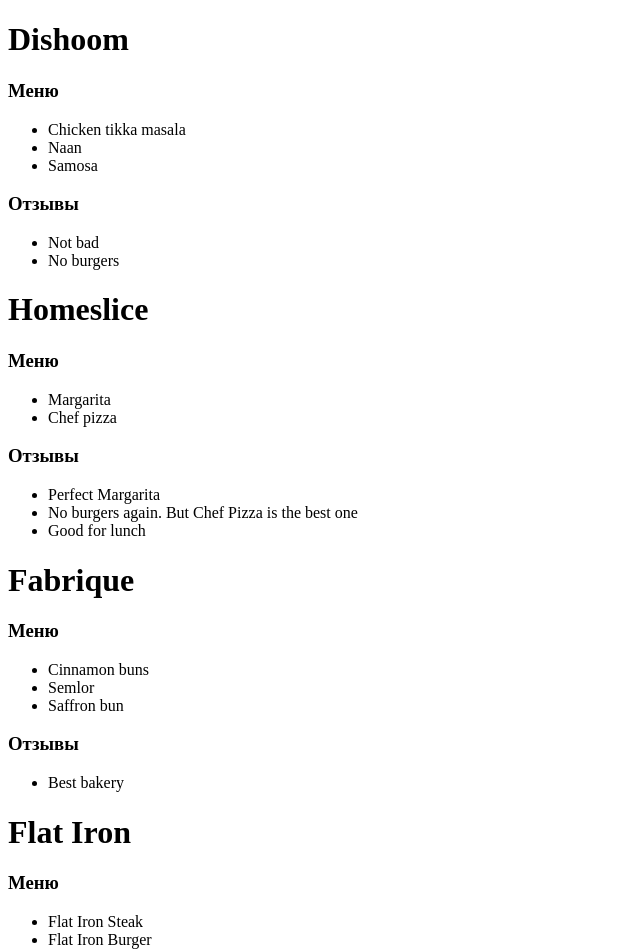
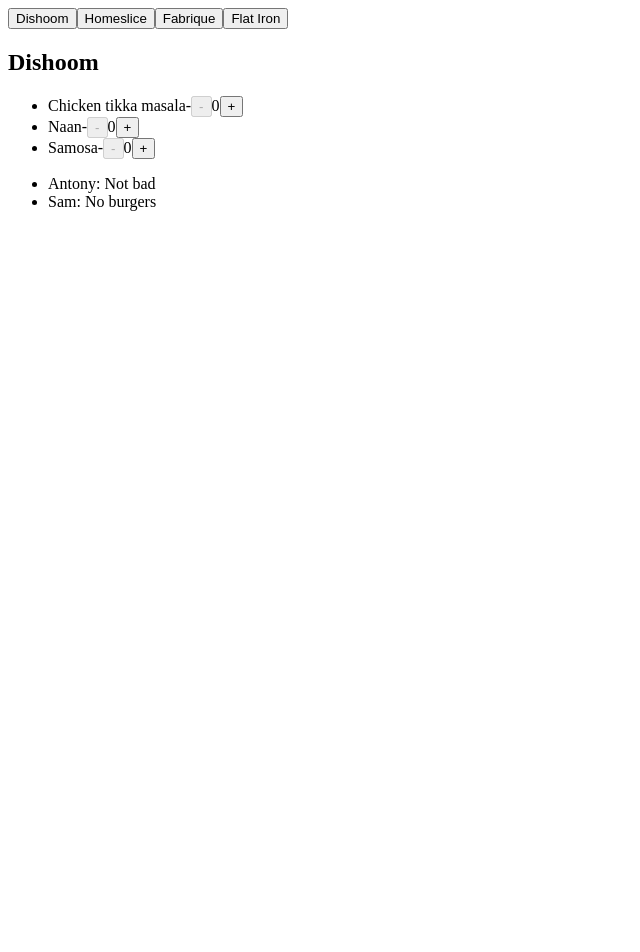
Before and after one commit to rokoworlds/react-20230914, a React (Vite) app: page / in a window 1280 px wide. Shown: the top 952 px of the page, without its empty margins (0-640 px from the left). After the commit the page ends 800 px from the top, so only its background shows below. Built offline with nearby package versions, Linux system fonts and the light colour scheme.

Commit message:
add: restaurants tabs and in-menu dish count; refactor: reviews presentation

```diff
--- /dev/null
+++ b/src/components/Button/component.jsx
@@ -0,0 +1,5 @@
+export const Button = ({title, onClick, disabled}) => {
+    return (
+        <button onClick={onClick} disabled={disabled}>{title}</button>
+    )
+}
--- /dev/null
+++ b/src/components/DishElement/component.jsx
@@ -0,0 +1,24 @@
+import { useState } from "react"
+import { Button } from "../Button/component"
+
+export const DishElement = ({title}) => {
+    const [amount, setAmount] = useState(0)
+
+    return (
+        <li>
+            {title}
+            -
+            <Button
+                title={'-'}
+                onClick={() => setAmount(amount - 1)}
+                disabled={amount === 0}
+            />
+            {amount}
+            <Button
+                title={'+'}
+                onClick={() => setAmount(amount + 1)}
+                disabled={amount === 5}
+            />
+        </li>
+    )
+}
--- /dev/null
+++ b/src/components/Menu/component.jsx
@@ -0,0 +1,15 @@
+/* eslint-disable react/jsx-key */
+import { restaurants } from '../../constant/mock';
+import { DishElement } from '../DishElement/component';
+
+export const Menu = ({index}) => {
+    return (
+        <div>
+            <ul>
+                {restaurants[index].menu.map(({name}) => (
+                    <DishElement title={name} />
+                ))}
+            </ul>
+        </div>
+    )
+}
--- /dev/null
+++ b/src/components/RestaurantInfo/component.jsx
@@ -0,0 +1,14 @@
+import { Menu } from "../Menu/component";
+import { Reviews } from "../Reviews/component";
+import { restaurants } from '../../constant/mock';
+
+
+export const RestaurantInfo = ({index}) => {
+    return (
+        <div>
+            <h2>{restaurants[index].name}</h2>
+            <Menu index={index} />
+            <Reviews index={index} />
+        </div>
+    )
+}
--- /dev/null
+++ b/src/components/Reviews/component.jsx
@@ -0,0 +1,12 @@
+/* eslint-disable react/jsx-key */
+import { restaurants } from '../../constant/mock';
+
+export const Reviews = ({index}) => {
+    return (
+        <ul>
+            {restaurants[index].reviews.map((item) => (
+                <li>{item.user}: {item.text}</li>
+            ))}
+        </ul>
+    )
+}
--- /dev/null
+++ b/src/components/Tabs/component.jsx
@@ -0,0 +1,11 @@
+/* eslint-disable react/jsx-key */
+import { Button } from "../Button/component"
+
+export const Tabs = ({onClick, title}) => {
+    return (
+        <Button
+            onClick={onClick}
+            title={title}
+        />
+    )
+}
--- a/src/main.jsx
+++ b/src/main.jsx
@@ -1,89 +1,8 @@
 // import React from 'react'
 import ReactDOM from 'react-dom/client'
-import { restaurants } from './constant/mock';
+import { MainPage } from './pages/Main/component';
 
 
 const rootElement = document.getElementById('root');
 const root = ReactDOM.createRoot(rootElement);
-root.render(
-  <div>
-
-  <div>
-      <h1>{restaurants[0].name}</h1>
-    <div>
-      <h3>Меню</h3>
-      <ul>
-        <li>{restaurants[0].menu[0].name}</li>
-        <li>{restaurants[0].menu[1].name}</li>
-        <li>{restaurants[0].menu[2].name}</li>
-      </ul>
-    </div>
-    <div>
-      <h3>Отзывы</h3>
-      <ul>
-        <li>{restaurants[0].reviews[0].text}</li>
-        <li>{restaurants[0].reviews[1].text}</li>
-      </ul>
-    </div>
-  </div>
-
-
-  <div>
-    <h1>{restaurants[1].name}</h1>
-    <div>
-      <h3>Меню</h3>
-      <ul>
-        <li>{restaurants[1].menu[0].name}</li>
-        <li>{restaurants[1].menu[1].name}</li>
-      </ul>
-    </div>
-    <div>
-      <h3>Отзывы</h3>
-      <ul>
-        <li>{restaurants[1].reviews[0].text}</li>
-        <li>{restaurants[1].reviews[1].text}</li>
-        <li>{restaurants[1].reviews[2].text}</li>
-      </ul>
-    </div>
-  </div>
-
-
-  <div>
-    <h1>{restaurants[2].name}</h1>
-    <div>
-      <h3>Меню</h3>
-      <ul>
-        <li>{restaurants[2].menu[0].name}</li>
-        <li>{restaurants[2].menu[1].name}</li>
-        <li>{restaurants[2].menu[2].name}</li>
-      </ul>
-    </div>
-    <div>
-      <h3>Отзывы</h3>
-      <ul>
-        <li>{restaurants[2].reviews[0].text}</li>
-      </ul>
-    </div>
-  </div>
-
-
-  <div>
-    <h1>{restaurants[3].name}</h1>
-    <div>
-      <h3>Меню</h3>
-      <ul>
-        <li>{restaurants[3].menu[0].name}</li>
-        <li>{restaurants[3].menu[1].name}</li>
-      </ul>
-    </div>
-    <div>
-      <h3>Отзывы</h3>
-      <ul>
-        <li>{restaurants[3].reviews[0].text}</li>
-        <li>{restaurants[3].reviews[1].text}</li>
-      </ul>
-    </div>
-  </div>
-
-</div>
-);
+root.render(<MainPage />);
--- /dev/null
+++ b/src/pages/Main/component.jsx
@@ -0,0 +1,23 @@
+/* eslint-disable react/jsx-key */
+import { useState } from "react";
+import { RestaurantInfo } from "../../components/RestaurantInfo/component"
+import { Tabs } from "../../components/Tabs/component";
+import { restaurants } from '../../constant/mock';
+
+
+export const MainPage = () => {
+    const [current, setCurrent] = useState(0);
+
+    return (
+        <div>
+            {restaurants.map((item) => (
+                <Tabs
+                    onClick={() => setCurrent(restaurants.indexOf(item))}
+                    title={item.name}
+                />
+            ))}
+
+            <RestaurantInfo index={current}/>
+        </div>
+    )
+}
```
Also changed, not shown: .eslintrc.cjs.
